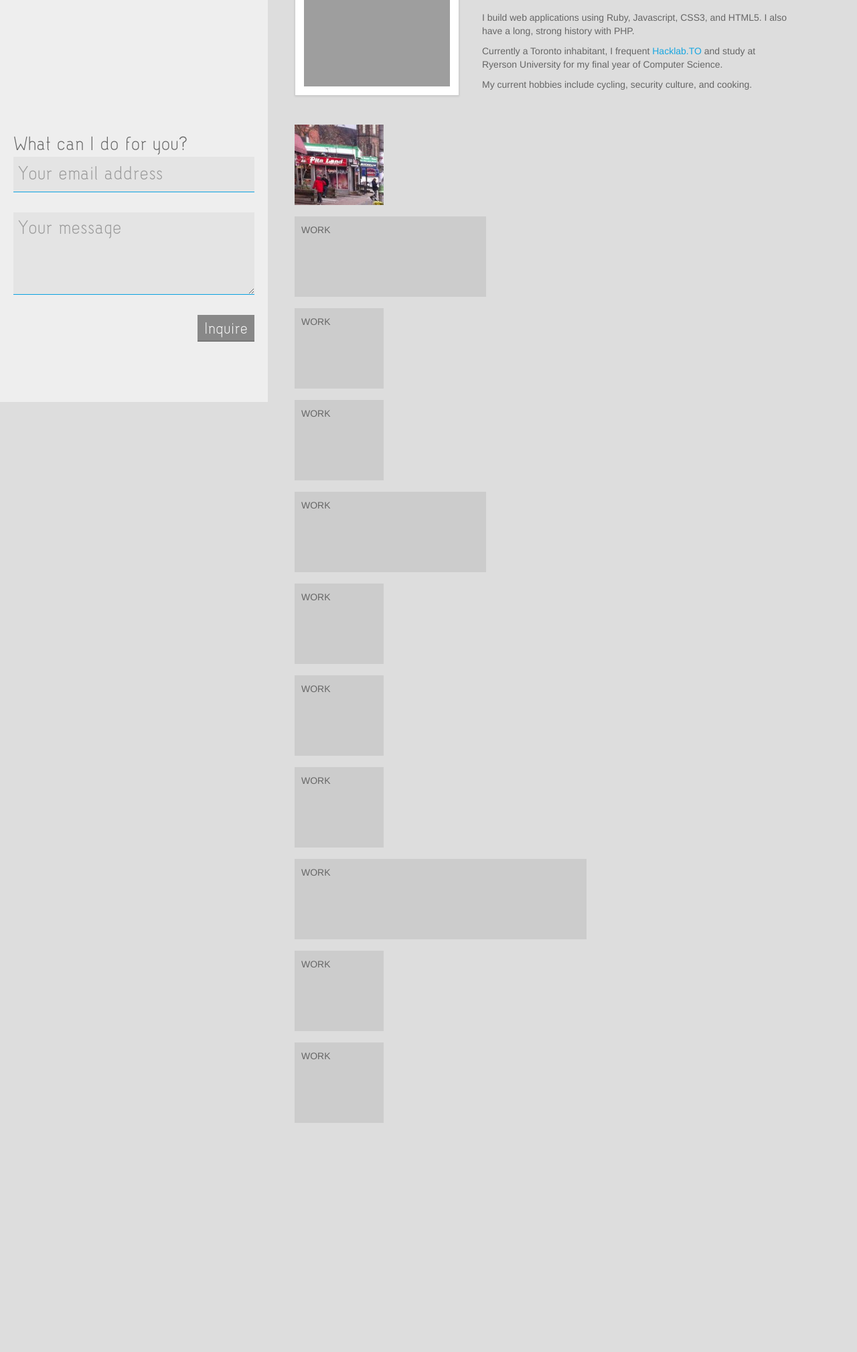
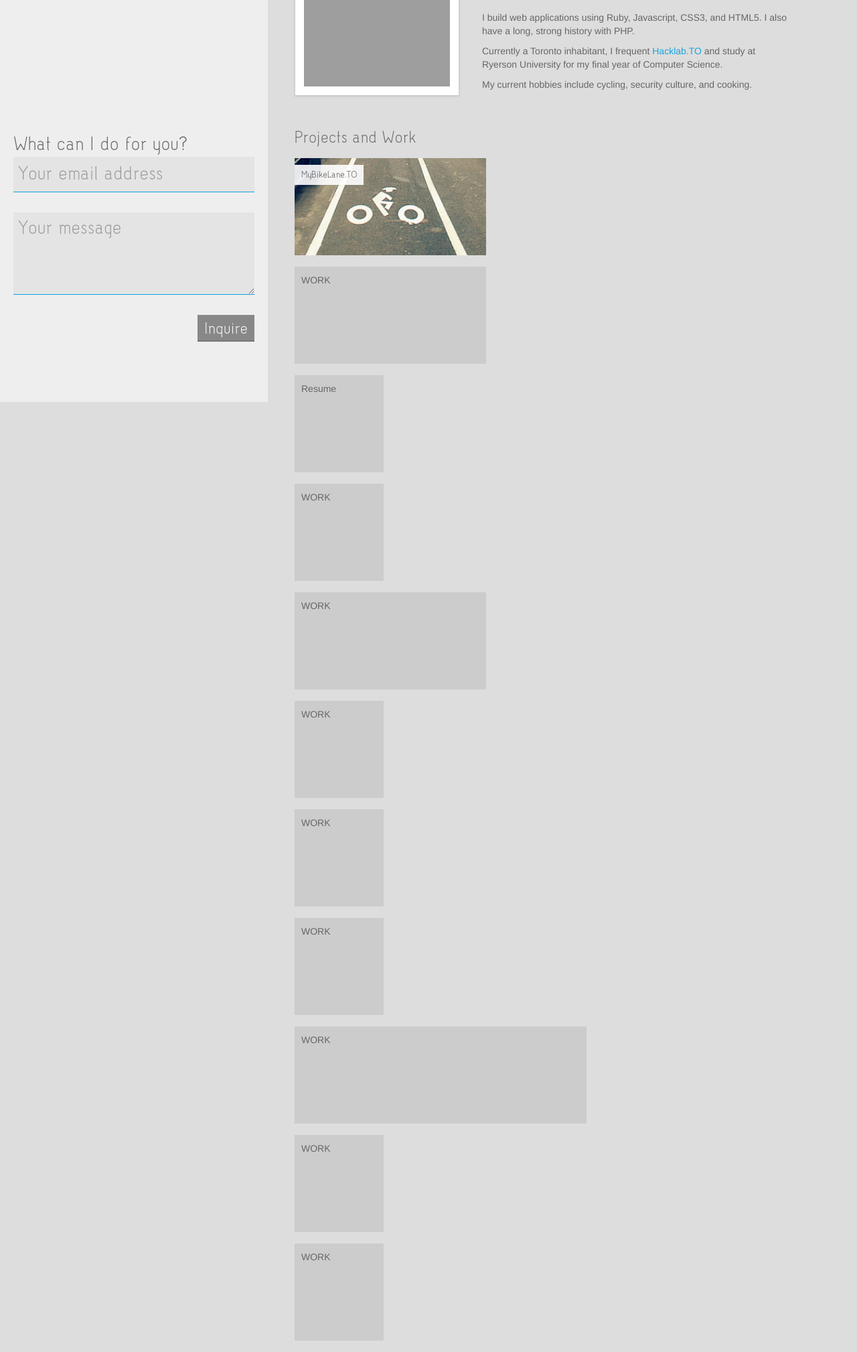
Before and after one commit to f3ndot/justinbull-site, a PHP site: page / in a window 1280 px wide. Shown: the part 200-2218 px from the top of the page at 67% size. Before the commit the page ends 1876 px from the top, so only its background shows below. Run offline with PHP 8.4, Linux system fonts and the light colour scheme; some libraries are stand-ins or nearby versions; grey boxes are pictures that could not be loaded.

Commit message:
added MyBikeLane project block

```diff
--- a/assets/css/application.css
+++ b/assets/css/application.css
@@ -180,7 +180,7 @@ html.opacity.cssanimations.js #contextual-content, html.opacity.cssanimations.js
     position: relative;
     cursor: pointer;
     width: 113px;
-    min-height: 100px;
+    min-height: 125px;
     margin-bottom: 17px;
     background: #ccc;
     padding: 10px;
@@ -197,6 +197,45 @@ html.opacity.cssanimations.js #contextual-content, html.opacity.cssanimations.js
     min-height: 300px;
     z-index: 1;
 }
+.work-zone .work-item .short-title,
+.work-zone .work-item .featured-title {
+    position: absolute;
+    top: 0;
+    left: 0;
+    z-index: 2;
+    background-color: rgba(255,255,255,0.9);
+    padding: 5px 10px;
+    color: #444;
+    cursor: default;
+}
+.work-zone .work-item .featured-title p.visit {
+    text-align: right;
+    font-size: 20px;
+}
+.work-zone .work-item .featured-title [class^="icon-"],
+.work-zone .work-item .featured-title [class*=" icon-"] {
+    vertical-align: middle;
+}
+.work-zone .work-item .featured-title h3 {
+    margin: 10px 0;
+    font-size: 50px;
+}
+.work-zone .work-item .featured-title h4 {
+    margin: 10px 0;
+    font-size: 30px;
+}
+.work-zone .work-item.featured .short-title {
+    display: none;
+}
+.work-zone .work-item .featured-title {
+    display: none;
+}
+.work-zone .work-item .short-title {
+    display: inline-block;
+}
+.work-zone .work-item.featured .featured-title {
+    display: inline-block;
+}
 .work-zone .work-item img {
     position: absolute;
     top: 0;
@@ -204,6 +243,28 @@ html.opacity.cssanimations.js #contextual-content, html.opacity.cssanimations.js
     width: 740px;
     max-width: 740px !important;
     height: auto;
+}
+.work-zone .work-item.featured img {
+    top: 0 !important;
+    left: 0 !important;
+    bottom: auto !important;
+    right: auto !important;
+}
+.work-zone .work-item.bottom img {
+    top: auto;
+    bottom: 0;
+}
+.work-zone .work-item.bottom.featured img {
+    top: auto !important;
+    bottom: 0 !important;
+}
+.work-zone .work-item.right img {
+    left: auto;
+    right: 0;
+}
+.work-zone .work-item.right.featured img {
+    left: auto !important;
+    right: 0 !important;
 }
 
 /**** Transitions ****/
--- a/assets/js/application.js
+++ b/assets/js/application.js
@@ -4,12 +4,12 @@
 
     $(function () {
 
-        $('.work-zone .work-item').on('click', function () {
-            $this = $(this)
-            if($this.hasClass('featured')) {
-                $this.removeClass('featured');
+        $('.work-zone .work-item img').on('click', function () {
+            $workItem = $(this).parent()
+            if($workItem.hasClass('featured')) {
+                $workItem.removeClass('featured');
             } else {
-                $this.addClass('featured');
+                $workItem.addClass('featured');
             }
             $('.work-zone').masonry('reload');
         });
--- a/index.html
+++ b/index.html
@@ -56,12 +56,23 @@
                         </section>
                     </div>
                 </div>
+                <section class="offset">
+                    <h2>Projects and Work</h2>
+                </section>
                 <section class="offset work-zone">
-                    <div class="work-item">
-                        <img src="assets/img/mybikelaneto.jpg" />
+                    <div class="work-item bottom left large">
+                        <h4 class="short-title">MyBikeLane.TO</h4>
+                        <div class="featured-title">
+                            <h3>MyBikeLane Toronto</h3>
+                            <p><strong>Get out of my bikelane!</strong></p>
+                            <p><a href="http://www.mybikelane.to/">MyBikeLane.TO</a> is a personal pet project written in Ruby on Rails designed to help cyclists report vehicles illegally stopped or parked in the bike lane.</p>
+                            <p>I'm working with <a href="http://cycleto.ca/" target="_blank">Cycle Toronto</a> to use the site as a data analysis tool.</p>
+                            <p class="visit"><a href="http://www.mybikelane.to/">View Project <i class="icon-circle-arrow-right"></i></a></p>
+                        </div>
+                        <img src="assets/img/mybikelaneto.jpg" style="bottom:-30px;left: -230px" />
                     </div>
                     <div class="work-item large">WORK</div>
-                    <div class="work-item">WORK</div>
+                    <div class="work-item">Resume</div>
                     <div class="work-item">WORK</div>
                     <div class="work-item large">WORK</div>
                     <div class="work-item">WORK</div>
```
Also changed, not shown: assets/img/mybikelaneto.jpg, 2 other files.
